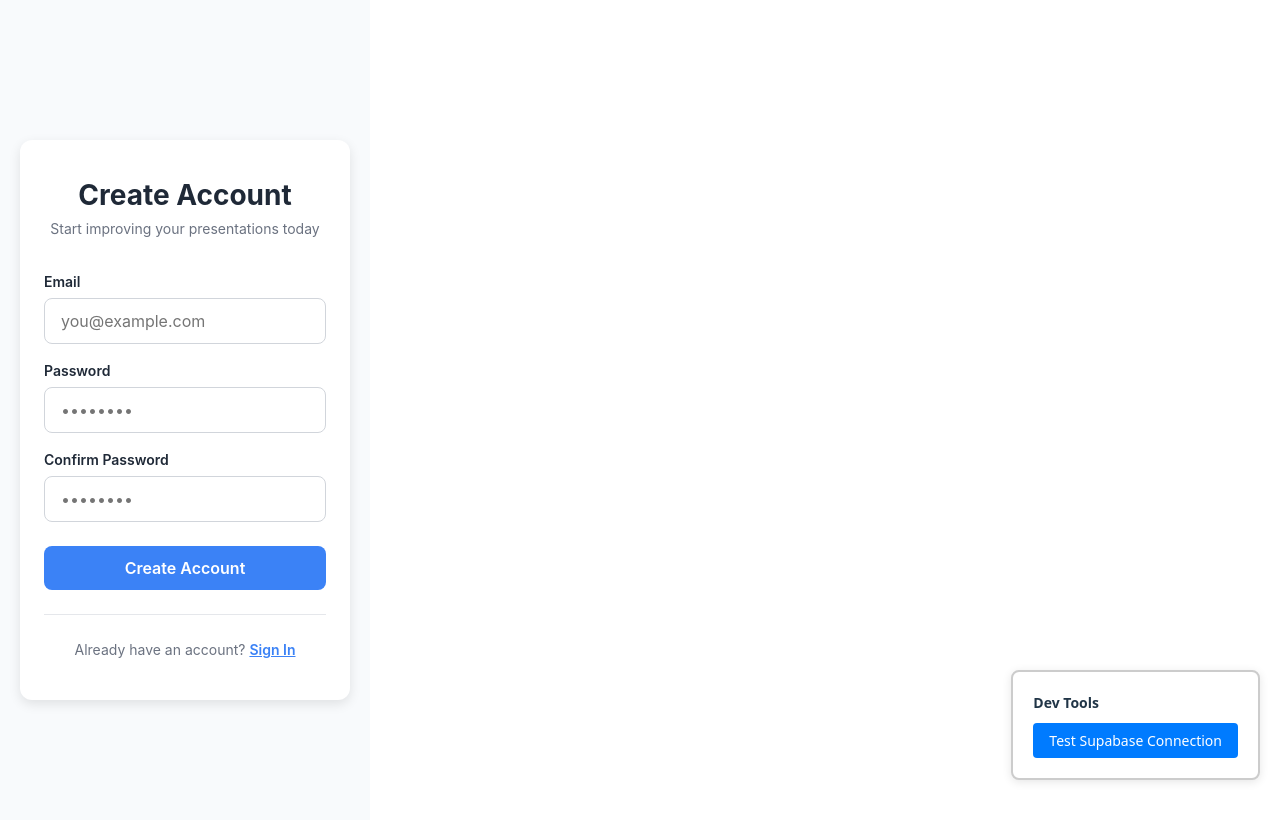
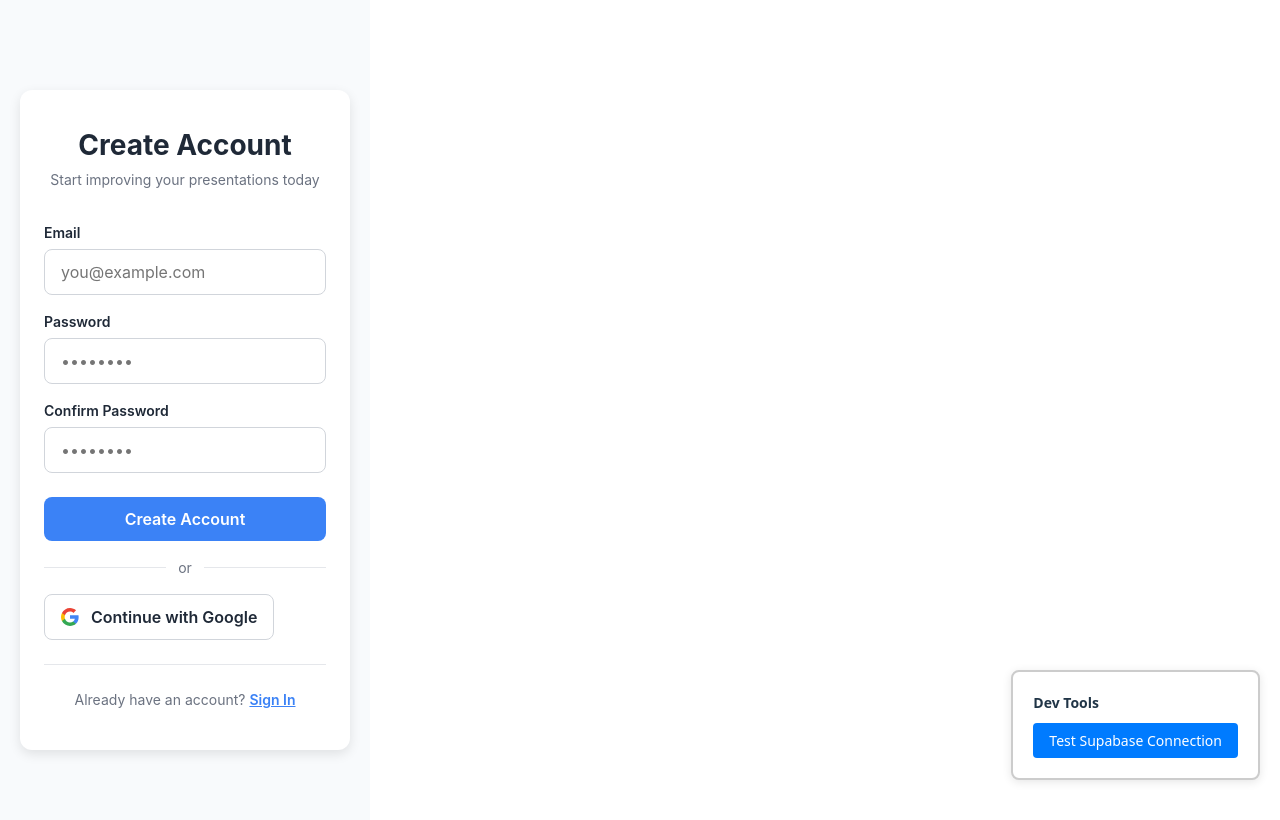
Before and after one commit to ajschoolcraft/PitchLab, a React (Vite) app: page /auth in a window 1280 px wide. Shown: the top 820 px of the page. Built offline with nearby package versions, Linux system fonts and the light colour scheme; no server answers.

Commit message:
Add Google Sign-In and fix authentication flow

```diff
--- a/src/context/AuthContext.jsx
+++ b/src/context/AuthContext.jsx
@@ -1,4 +1,5 @@
 import { createContext, useState, useEffect } from 'react'
+import { supabase } from '../lib/supabase'
 
 // Create the context
 export const AuthContext = createContext()
@@ -10,48 +11,53 @@ export function AuthProvider({ children }) {
 
   // Check if user is logged in on app start
   useEffect(() => {
-    const checkUser = () => {
-      // Check localStorage for saved user
-      const savedUser = localStorage.getItem('currentUser')
-      if (savedUser) {
-        setUser(JSON.parse(savedUser))
+    // Get initial session
+    supabase.auth.getSession().then(({ data: { session } }) => {
+      setUser(session?.user ?? null)
+      setLoading(false)
+    })
+
+    // Listen for auth changes (login, logout, Google login, etc.)
+    const { data: { subscription } } = supabase.auth.onAuthStateChange(
+      (_event, session) => {
+        setUser(session?.user ?? null)
       }
-      setLoading(false)
-    }
+    )
 
-    checkUser()
+    // Cleanup subscription on unmount
+    return () => subscription.unsubscribe()
   }, [])
 
   // Sign up function
-  const signUp = (email, password) => {
-    const newUser = { email, id: Date.now() }
-    localStorage.setItem('currentUser', JSON.stringify(newUser))
-    setUser(newUser)
-    return { user: newUser, error: null }
+  const signUp = async (email, password) => {
+    const { data, error } = await supabase.auth.signUp({
+      email,
+      password,
+    })
+    return { user: data.user, error }
   }
 
   // Sign in function
-  const signIn = (email, password) => {
-    const savedUser = localStorage.getItem('currentUser')
-    if (savedUser) {
-      const user = JSON.parse(savedUser)
-      if (user.email === email) {
-        setUser(user)
-        return { user, error: null }
-      }
+  const signIn = async (email, password) => {
+    const { data, error } = await supabase.auth.signInWithPassword({
+      email,
+      password,
+    })
+    if (data.user) {
+      setUser(data.user)
     }
-    return { user: null, error: 'Invalid credentials' }
+    return { user: data.user, error }
   }
 
   // Logout function
-  const logout = () => {
-    localStorage.removeItem('currentUser')
+  const logout = async () => {
+    await supabase.auth.signOut()
     setUser(null)
   }
 
   return (
     <AuthContext.Provider value={{ user, loading, signUp, signIn, logout }}>
-      {children}
+      {!loading && children}
     </AuthContext.Provider>
   )
 }
--- a/src/pages/Auth.jsx
+++ b/src/pages/Auth.jsx
@@ -53,29 +53,11 @@ export default function Auth() {
 
         if (authError) throw authError
 
-        // Create profile
-        if (authData.user) {
-          console.log('Auth user created:', authData.user.id)
-          console.log('Current auth.uid:', (await supabase.auth.getUser()).data.user?.id)
-
-          const { error: profileError } = await supabase
-            .from('profiles')
-            .insert({
-              id: authData.user.id,
-              email: authData.user.email,
-              full_name: formData.email.split('@')[0],
-            })
-
-          if (profileError) {
-            console.error('Profile creation error:', profileError)
-            throw profileError
-          }
-
-  console.log('Profile created successfully!')
-}
+        // Profile is created automatically by database trigger
+        console.log('User created:', authData.user?.id)
 
         alert('Account created! You can now sign in.')
-        setIsSignUp(false) // Switch to login view
+        setIsSignUp(false)
         setFormData({ email: formData.email, password: '', confirmPassword: '' })
 
       } else {
@@ -96,6 +78,22 @@ export default function Auth() {
       console.error('Auth error:', error)
     } finally {
       setLoading(false)
+    }
+  }
+
+  const handleGoogleSignIn = async () => {
+    try {
+      const { error } = await supabase.auth.signInWithOAuth({
+        provider: 'google',
+        options: {
+          redirectTo: `${window.location.origin}/dashboard`,
+        }
+      })
+
+      if (error) throw error
+    } catch (error) {
+      setError(error.message)
+      console.error('Google sign-in error:', error)
     }
   }
 
@@ -316,6 +314,37 @@ export default function Auth() {
           </button>
         </form>
 
+        {/* Divider */}
+        <div style={styles.divider}>
+          <div style={styles.dividerLine}></div>
+          <span style={styles.dividerText}>or</span>
+          <div style={styles.dividerLine}></div>
+        </div>
+
+        {/* Google Sign-In Button */}
+        <button
+          type="button"
+          onClick={handleGoogleSignIn}
+          style={{
+            ...styles.button,
+            backgroundColor: 'white',
+            color: '#1f2937',
+            border: '1px solid #d1d5db',
+            display: 'flex',
+            alignItems: 'center',
+            justifyContent: 'center',
+            gap: '12px',
+          }}
+        >
+          <svg width="18" height="18" viewBox="0 0 18 18">
+            <path fill="#4285F4" d="M17.64 9.2c0-.637-.057-1.251-.164-1.84H9v3.481h4.844c-.209 1.125-.843 2.078-1.796 2.717v2.258h2.908c1.702-1.567 2.684-3.874 2.684-6.615z"/>
+            <path fill="#34A853" d="M9 18c2.43 0 4.467-.806 5.956-2.184l-2.908-2.258c-.806.54-1.837.86-3.048.86-2.344 0-4.328-1.584-5.036-3.711H.957v2.332C2.438 15.983 5.482 18 9 18z"/>
+            <path fill="#FBBC05" d="M3.964 10.707c-.18-.54-.282-1.117-.282-1.707s.102-1.167.282-1.707V4.961H.957C.347 6.175 0 7.55 0 9s.348 2.825.957 4.039l3.007-2.332z"/>
+            <path fill="#EA4335" d="M9 3.58c1.321 0 2.508.454 3.44 1.345l2.582-2.58C13.463.891 11.426 0 9 0 5.482 0 2.438 2.017.957 4.961L3.964 7.29C4.672 5.163 6.656 3.58 9 3.58z"/>
+          </svg>
+          Continue with Google
+        </button>
+
         {/* Toggle Between Sign Up and Login */}
         <div style={styles.toggleContainer}>
           <p style={styles.toggleText}>
```
